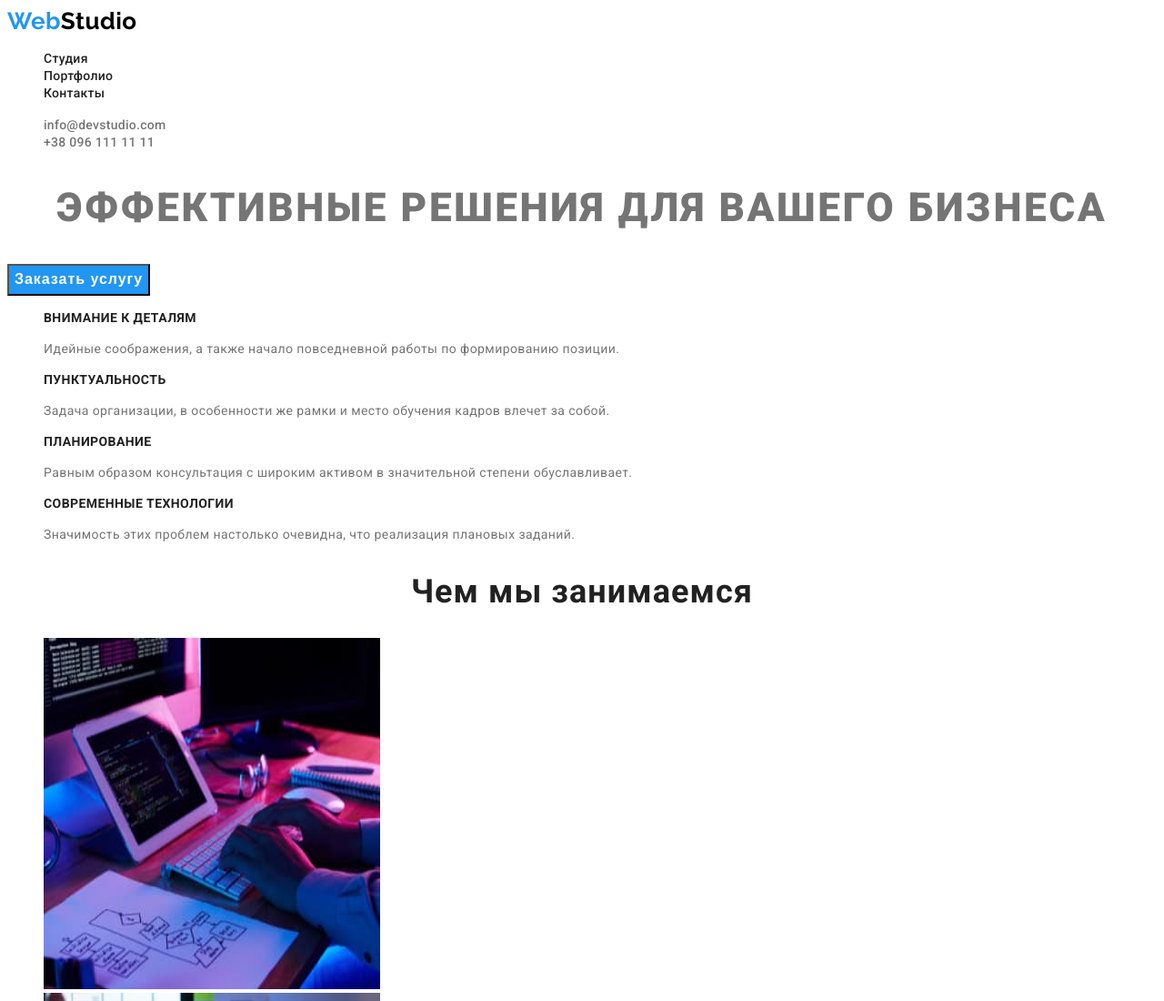
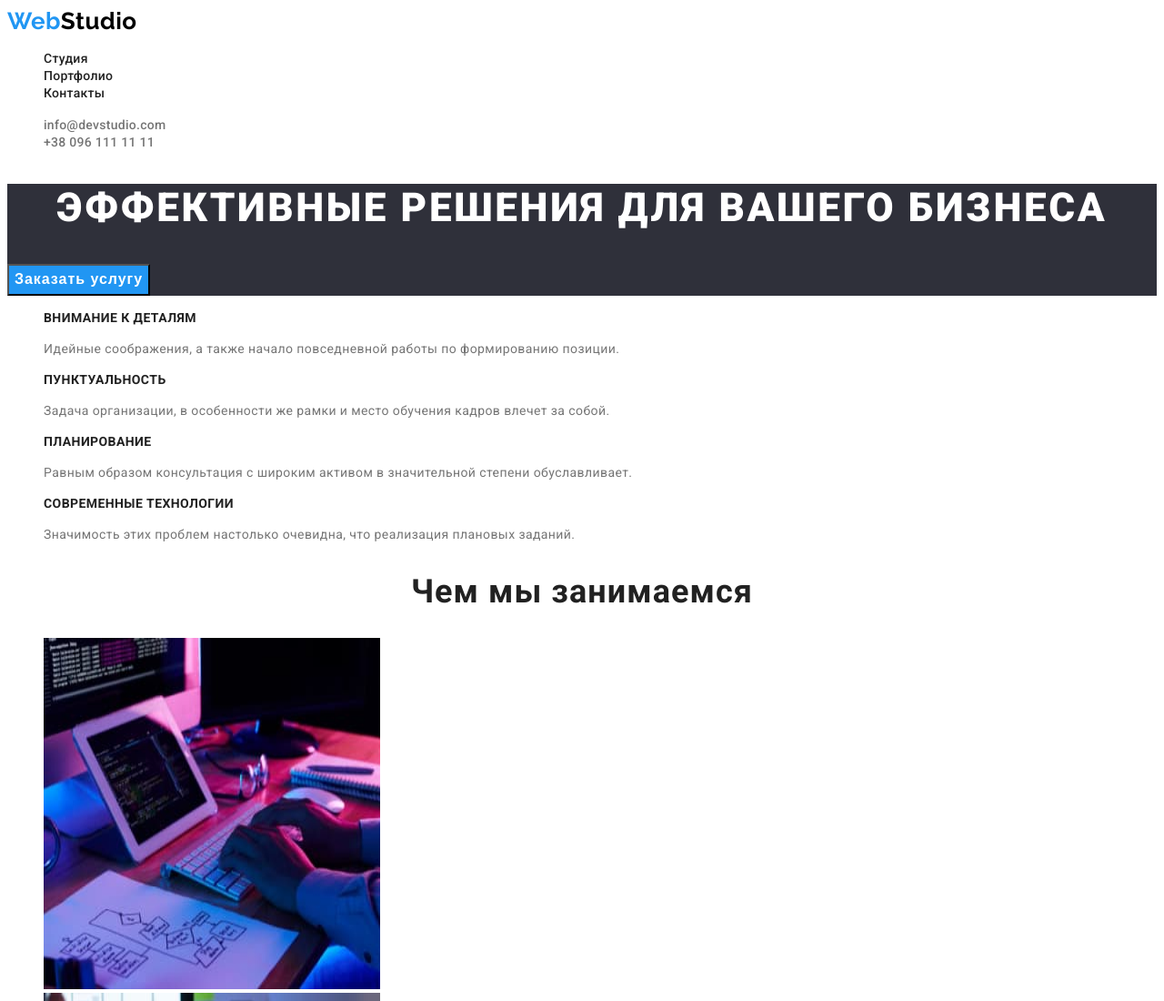
Before and after one commit to Alexandr-Styopin/goit-markup-hw-02, a plain HTML site: page index.html in a window 1280 px wide. Shown: the top 1100 px of the page at 91% size. Drawn offline with Linux system fonts and the light colour scheme.

Commit message:
home work (background test color)

```diff
--- a/css/styles.css
+++ b/css/styles.css
@@ -72,6 +72,9 @@ body {
   color: var(--accent-color);
 }
 /* Hero */
+.hero {
+  background-color: var(--footer-background);
+}
 
 .hero-title {
   font-weight: 900;
@@ -82,7 +85,7 @@ body {
   letter-spacing: 0.06em;
   text-transform: uppercase;
 
-  /* color: var(--text-whte);  */
+  color: var(--text-whte);
 }
 
 .hero-button {
```
